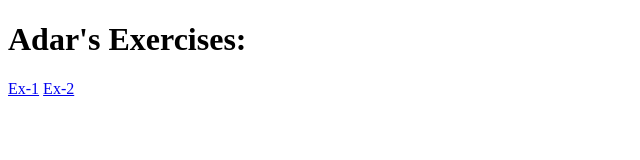
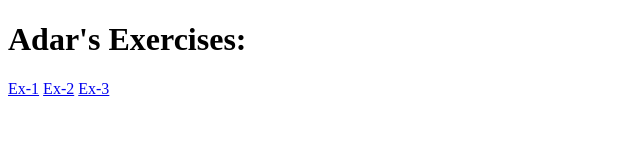
Before and after one commit to AdarAfek/Web-Cloud, a plain HTML site: page dev11/index.html in a window 1280 px wide. Shown: the full height of the page, 0-640 px from the left. Drawn offline with Linux system fonts and the light colour scheme.

Commit message:
enter ex 3to index

```diff
--- a/dev11/index.html
+++ b/dev11/index.html
@@ -9,5 +9,6 @@
     <h1>Adar's Exercises:</h1>
     <a href="../dev11/ex1/Firstpage.html" target="_blank">Ex-1</a>
     <a href="../dev11/ex2/index.html" target="_blank">Ex-2</a>
+    <a href="../../exercise-3-javascript-AdarAfek/index.html" target="_blank">Ex-3</a>
   </body>
 </html>
```
Also changed, not shown: dev11/ex2/images/download.jpg (added).
